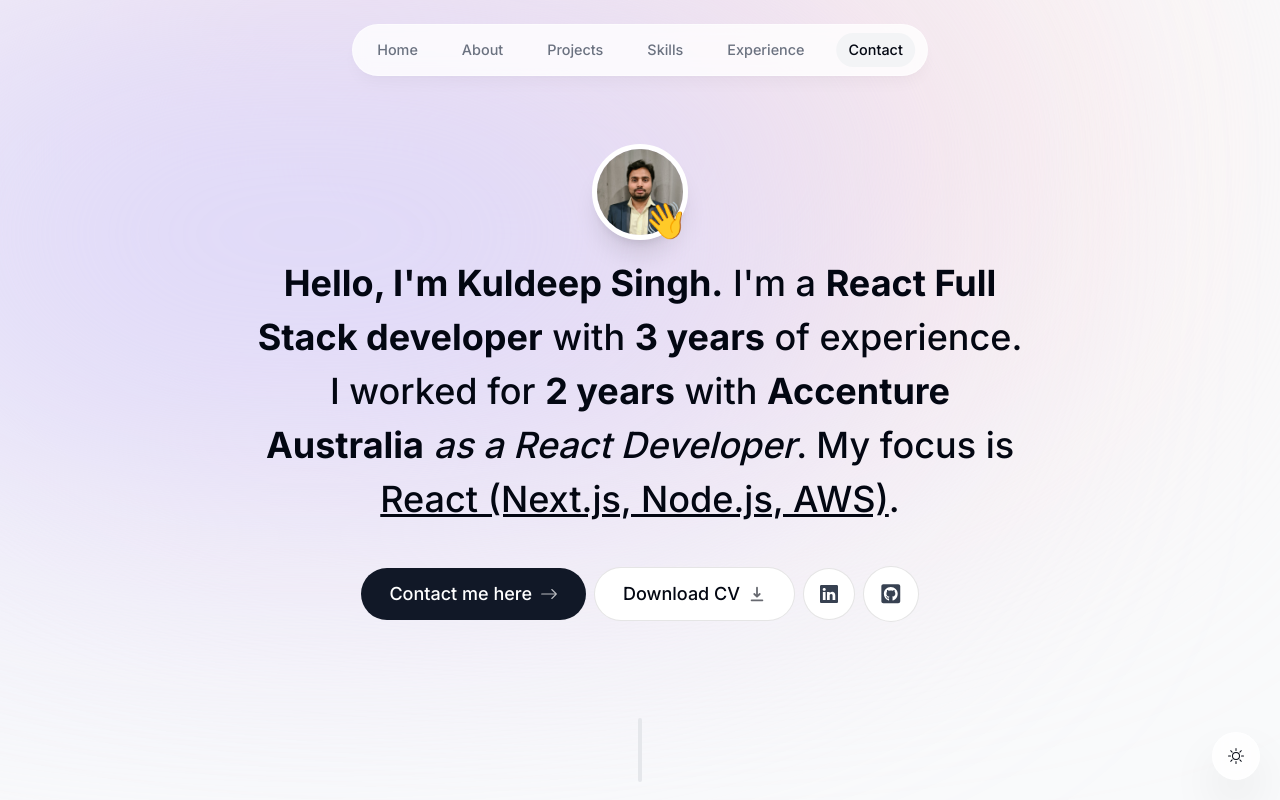
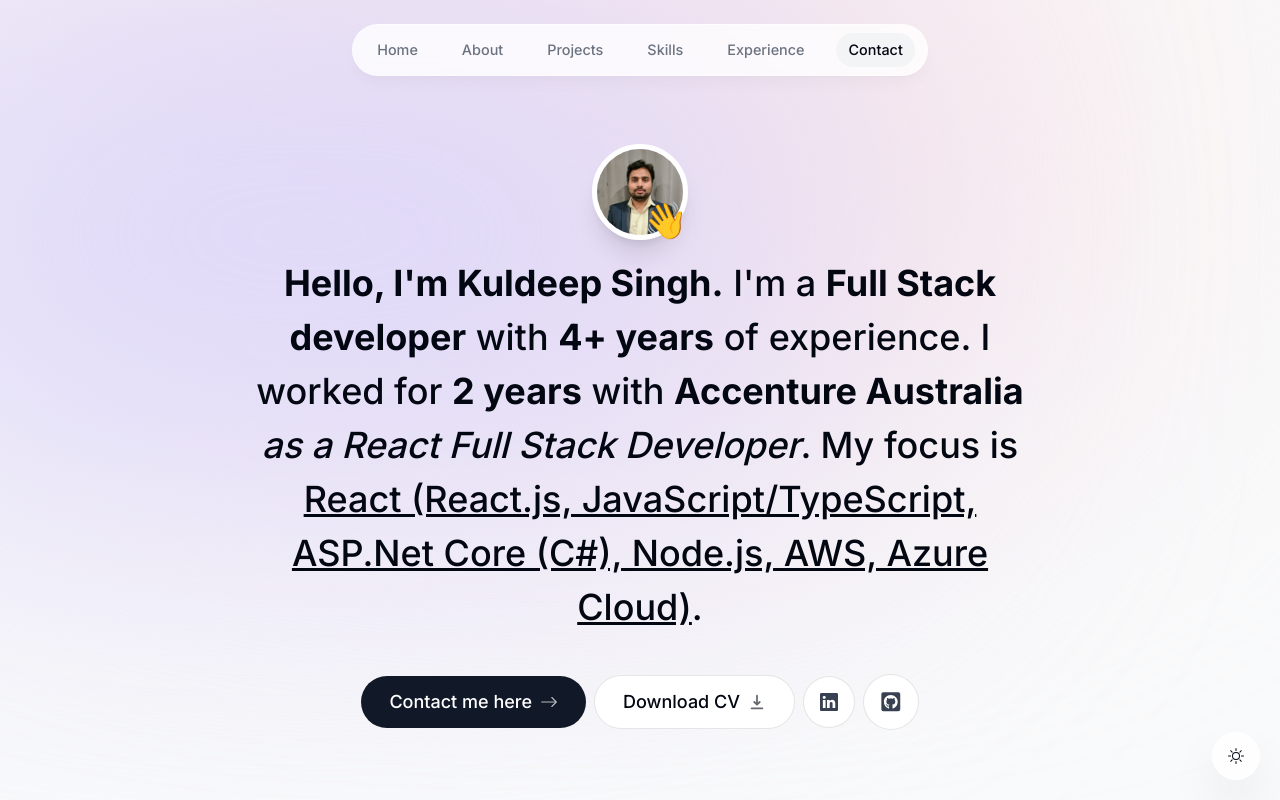
Before and after one commit to Kuldeepdawar/Kuldeep-Personal-Portfolio, a Next.js app: page / in a window 1280 px wide. Shown: the top 800 px of the page. Built offline with nearby package versions, Linux system fonts and the light colour scheme; no server answers.

Commit message:
Updated Intro

```diff
--- a/components/intro.tsx
+++ b/components/intro.tsx
@@ -63,12 +63,17 @@
         animate={{ opacity: 1, y: 0 }}
       >
         <span className="font-bold">Hello, I'm Kuldeep Singh.</span> I'm a{" "}
-        <span className="font-bold">React Full Stack developer</span> with{" "}
-        <span className="font-bold">3 years</span> of experience. I worked for{" "}
+        <span className="font-bold">Full Stack developer</span> with{" "}
+        <span className="font-bold">4+ years</span> of experience. I worked for{" "}
         <span className="font-bold">2 years</span> with{" "}
         <span className="font-bold">Accenture Australia</span>
-        <span className="italic"> as a React Developer</span>. My focus is{" "}
-        <span className="underline">React (Next.js, Node.js, AWS)</span>.
+        <span className="italic"> as a React Full Stack Developer</span>. My
+        focus is{" "}
+        <span className="underline">
+          React (React.js, JavaScript/TypeScript, ASP.Net Core (C#), Node.js,
+          AWS, Azure Cloud)
+        </span>
+        .
       </motion.h1>
 
       <motion.div
```
